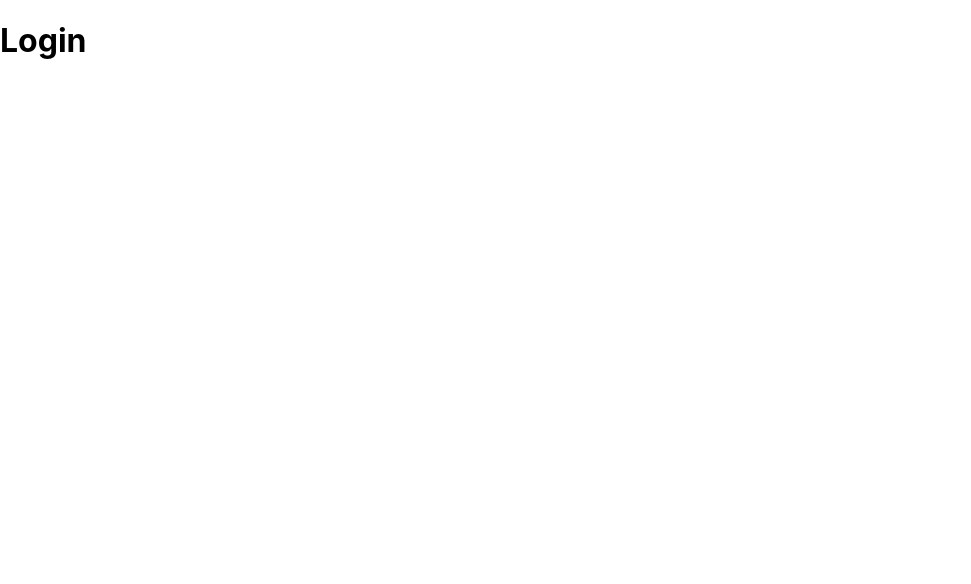
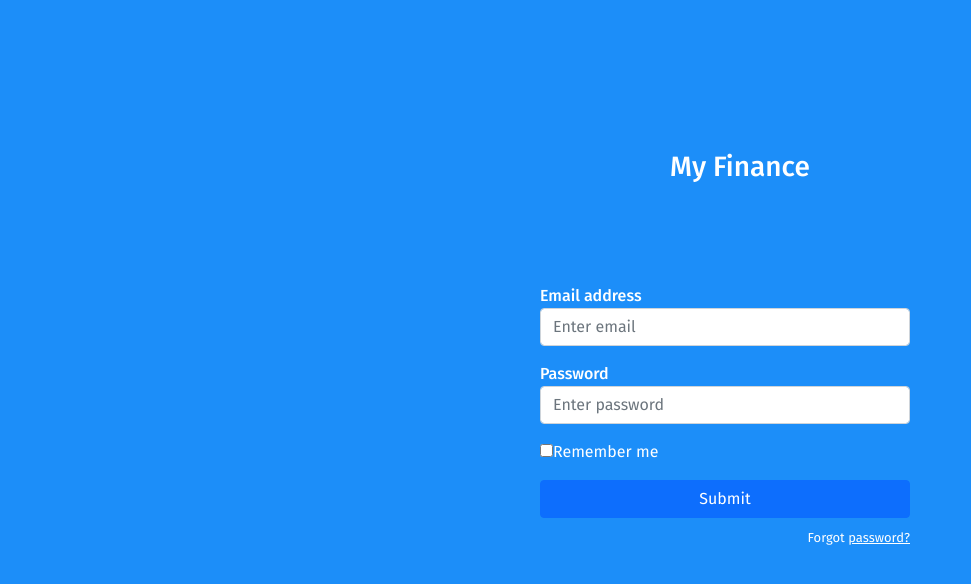
Before and after one commit to BagasDhitya/MyFinance, a React (Create React App) app: page / in a window 1280 px wide. Shown: the top 584 px of the page, without its empty margins (0-971 px from the left). Built offline with nearby package versions, Linux system fonts and the light colour scheme.

Commit message:
login page

```diff
--- a/package.json
+++ b/package.json
@@ -6,6 +6,7 @@
     "@testing-library/jest-dom": "^5.16.4",
     "@testing-library/react": "^13.3.0",
     "@testing-library/user-event": "^13.5.0",
+    "bootstrap": "^5.1.3",
     "react": "^18.2.0",
     "react-dom": "^18.2.0",
     "react-router-dom": "^6.3.0",
--- a/src/App.js
+++ b/src/App.js
@@ -1,5 +1,7 @@
 import * as React from "react";
+import "../node_modules/bootstrap/dist/css/bootstrap.min.css";
 import { Routes, Route, Link } from "react-router-dom";
+
 import Login from "./screens/Login";
 import Home from "./screens/Home";
 import "./App.css";
--- /dev/null
+++ b/src/components/formInput.js
@@ -0,0 +1,56 @@
+import React from "react";
+import "../themes/login.css";
+
+const formInput = (props) => {
+  return (
+    <form>
+      <h3 className="title">My Finance</h3>
+      <div className="mb-3">
+        <label>Email address</label>
+        <input
+          type="email"
+          className="form-control"
+          placeholder="Enter email"
+          value={props.email}
+          onChange={props.handleEmail}
+        />
+      </div>
+      <div className="mb-3">
+        <label>Password</label>
+        <input
+          type="password"
+          className="form-control"
+          placeholder="Enter password"
+          value={props.password}
+          onChange={props.handlePassword}
+        />
+      </div>
+      <div className="mb-3">
+        <div className="custom-control custom-checkbox">
+          <input
+            type="checkbox"
+            className="custom-control-input"
+            id="customCheck1"
+          />
+          <label className="custom-control-label" htmlFor="customCheck1">
+            Remember me
+          </label>
+        </div>
+      </div>
+      <div className="d-grid">
+        <button
+          type="submit"
+          className="btn btn-primary"
+          onClick={props.onClick}
+        >
+          Submit
+        </button>
+      </div>
+      <p className="forgot-password text-right">
+        Forgot <a href="#">password?</a>
+      </p>
+    </form>
+  );
+};
+
+export default formInput;
--- a/src/screens/Home.js
+++ b/src/screens/Home.js
@@ -1,6 +1,9 @@
 import React from "react";
+import { useLocation } from "react-router-dom";
 
 function Home() {
+  const location = useLocation();
+
   return (
     <div>
       <h1>Home</h1>
--- a/src/screens/Login.js
+++ b/src/screens/Login.js
@@ -1,11 +1,35 @@
-import React from "react";
-import { Link } from "react-router-dom";
+import React, { useState } from "react";
+import { Navigate, useNavigate } from "react-router-dom";
+import FormInput from "../components/formInput";
+import "../themes/login.css";
 
 function Login() {
+  let navigate = useNavigate();
+  const [email, setEmail] = useState(null);
+  const [password, setPassword] = useState(null);
+
+  function handleSubmit() {
+    if (email && password) {
+      alert("Hello, " + email);
+      navigate("home", {
+        state: {
+          email: email,
+          password: password,
+        },
+      });
+    } else {
+      alert("Please fill in the blank");
+    }
+  }
+
   return (
-    <div>
-      <h1>Login</h1>
-    </div>
+    <FormInput
+      email={email}
+      handleEmail={(e) => setEmail(e.target.value)}
+      password={password}
+      handlePassword={(e) => setPassword(e.target.value)}
+      onClick={() => handleSubmit()}
+    />
   );
 }
 
--- /dev/null
+++ b/src/themes/login.css
@@ -0,0 +1,71 @@
+@import url('https://fonts.googleapis.com/css?family=Fira+Sans:400,500,600,700,800');
+* {
+  box-sizing: border-box;
+}
+body {
+  background: #1C8EF9 !important;
+  min-height: 100vh;
+  display: flex;
+  font-weight: 400;
+  font-family: 'Fira Sans', sans-serif;
+}
+h1,h2,h3,h4,h5,h6,label,span {
+    color: white;
+  font-weight: 500;
+  font-family: 'Fira Sans', sans-serif;
+}
+body, html, .App, #root, .auth-wrapper {
+  width: 550px;
+  height: 500px;
+  margin-top: 50px;
+  margin-left: 180px;
+}
+
+.title{
+    margin-left: 130px;
+    margin-bottom: 100px;
+    color: white;
+}
+.navbar-light {
+  background-color: #ffffff;
+  box-shadow: 0px 14px 80px rgba(34, 35, 58, 0.2);
+}
+.auth-wrapper {
+  display: flex;
+  justify-content: center;
+  flex-direction: column;
+  text-align: left;
+}
+.auth-inner {
+  width: 450px;
+  margin: auto;
+  background: #ffffff;
+  box-shadow: 0px 14px 80px rgba(34, 35, 58, 0.2);
+  padding: 40px 55px 45px 55px;
+  border-radius: 15px;
+  transition: all .3s;
+}
+.auth-wrapper .form-control:focus {
+  border-color: #167bff;
+  box-shadow: none;
+}
+.auth-wrapper h3 {
+  text-align: center;
+  margin: 0;
+  line-height: 1;
+  padding-bottom: 20px;
+}
+.custom-control-label {
+  font-weight: 400;
+}
+.forgot-password,
+.forgot-password a {
+  text-align: right;
+  font-size: 13px;
+  padding-top: 10px;
+  color: white;
+  margin: 0;
+}
+.forgot-password a {
+  color: white;
+}
```
Also changed, not shown: 1 other file (tests, documents, lock files or other folders).
